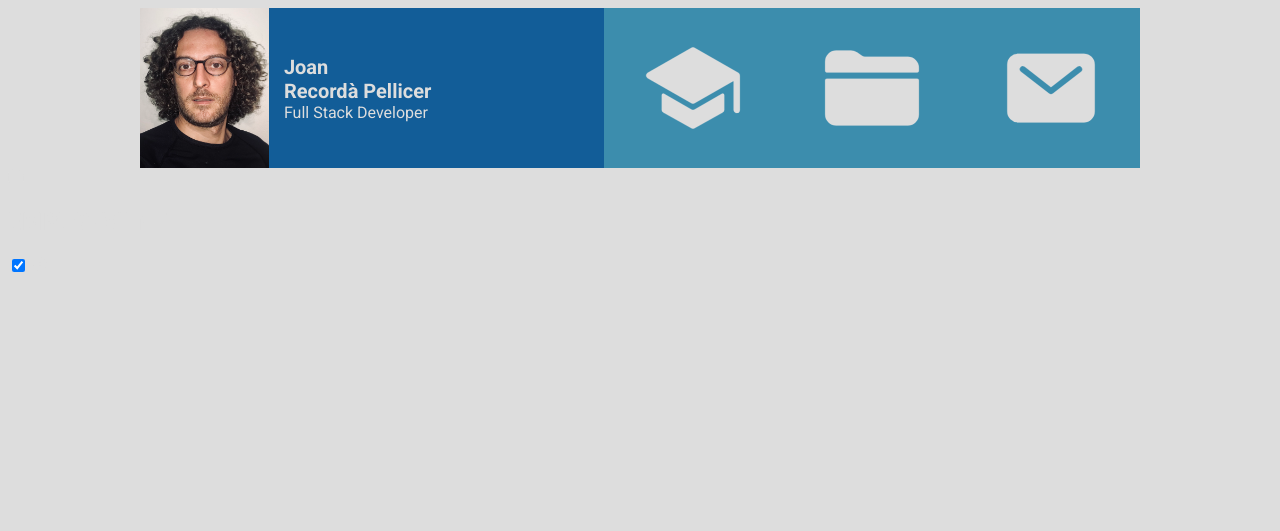
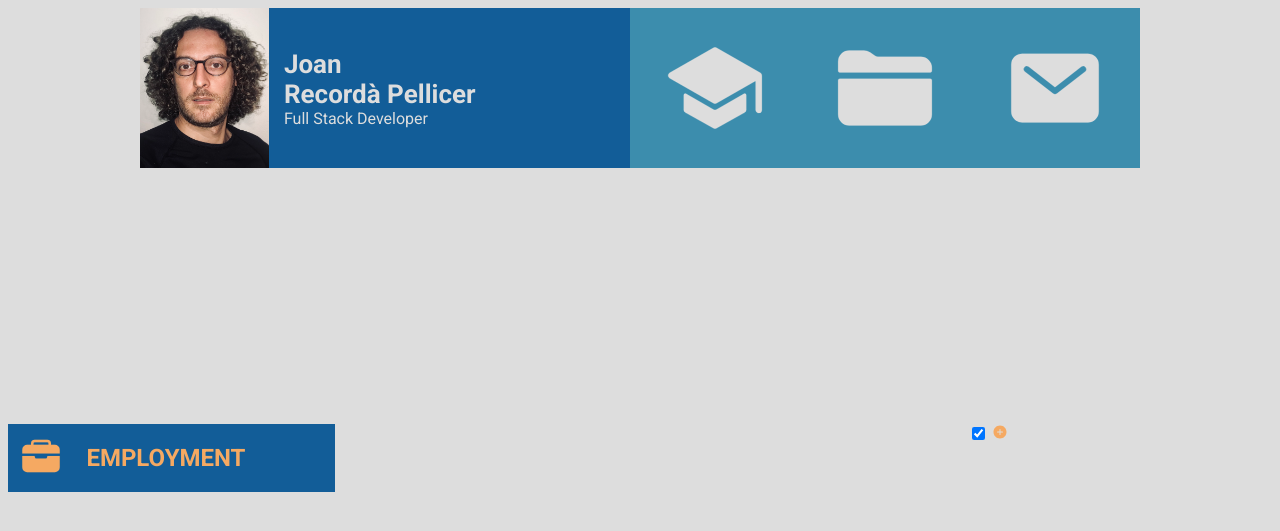
Before and after one commit to JoanRecorda/portfoliorecorda, a Node server app: page / in a window 1280 px wide. Shown: the top 531 px of the page. Run offline with Node 20, Linux system fonts and the light colour scheme.

Commit message:
improving and developing main structure and style

```diff
--- a/toBePublic/css/style.css
+++ b/toBePublic/css/style.css
@@ -33,7 +33,7 @@ nav {
 
 .myDetails h1 {
     margin: 0;
-    font-size: 20px;
+    font-size: 26px;
 }
 
 .myDetails span {
@@ -72,13 +72,37 @@ nav {
 
 .mainContainer {
     max-width: 1000px;
-    margin: 10 auto;
+    margin: 20vw 0 5vw 0;
 }
 
 .employment {
+
+}
+
+.employmentHeadline {
+    display: flex;
+    justify-content: space-between;
+    flex-direction: row;
+    flex-wrap: wrap;
+    height: 40px;
+    color: #F5A962;
+}
+.employmentHeading {
+    background-color: #125D98;
     display: flex;
     justify-content: flex-start;
+    align-items: center;
+    flex-direction: row;
     flex-wrap: wrap;
-    height: 160px;
-    color: #DDDDDD;
+    padding: 0 5vw 0 0;
+    color: #F5A962;
 }
+
+.employmentIcon ion-icon {
+    padding: 0 0 0 1vw;
+    font-size: 40px;
+}
+
+.employmentTitle {
+    padding: 0 2vw 0 2vw;
+}
--- a/views/index.hbs
+++ b/views/index.hbs
@@ -31,12 +31,14 @@
 <main>
     <div class="mainContainer">
         <section class="employment">
-            <div class="employmentHeader">
-                <div class="employmentIcon">
-                    <ion-icon name="briefcase"></ion-icon>
-                </div>
-                <div class="employmentIcon">
-                    <h2>EMPLOYMENT</h2>
+            <div class="employmentHeadline">
+                <div class="employmentHeading">
+                    <div class="employmentIcon">
+                        <ion-icon name="briefcase"></ion-icon>
+                    </div>
+                    <div class="employmentTitle">
+                        <h2>EMPLOYMENT</h2>
+                    </div>
                 </div>
                 <div class="employmentAccordion">
                     <input id="toggle" type="checkbox" checked>
@@ -45,8 +47,8 @@
                     </label>
                 </div>
             </div>
+        </section>
 
-        </section>
         <section class="education">
             <div class="educationHeader">
 
```
